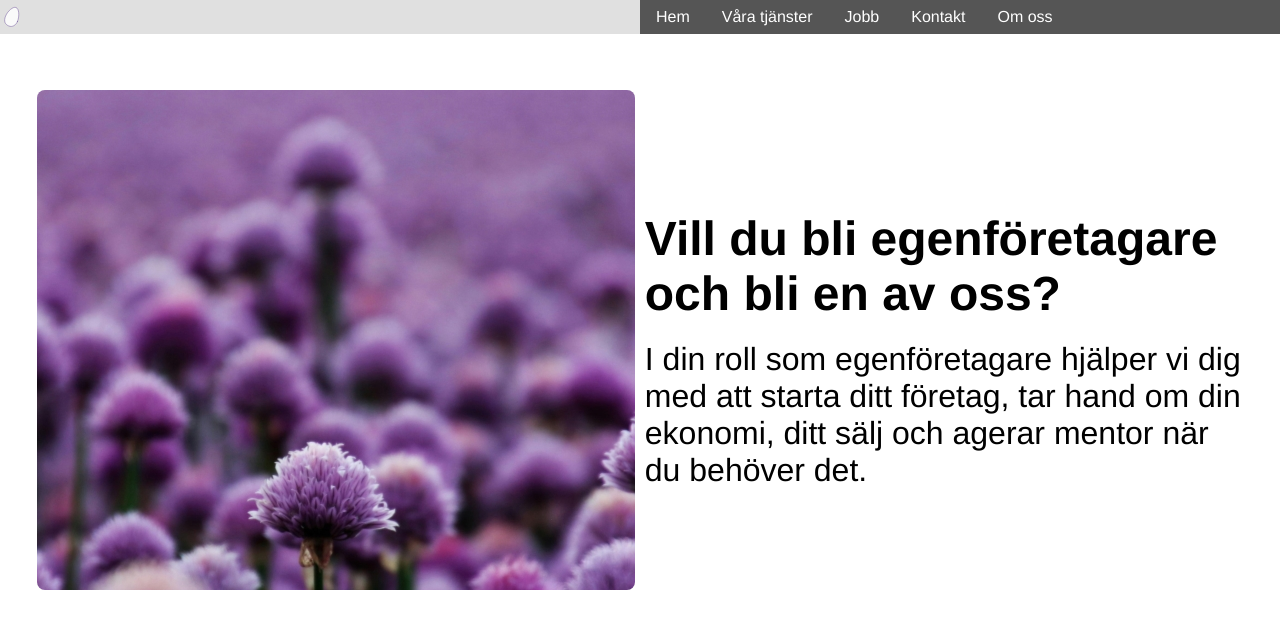
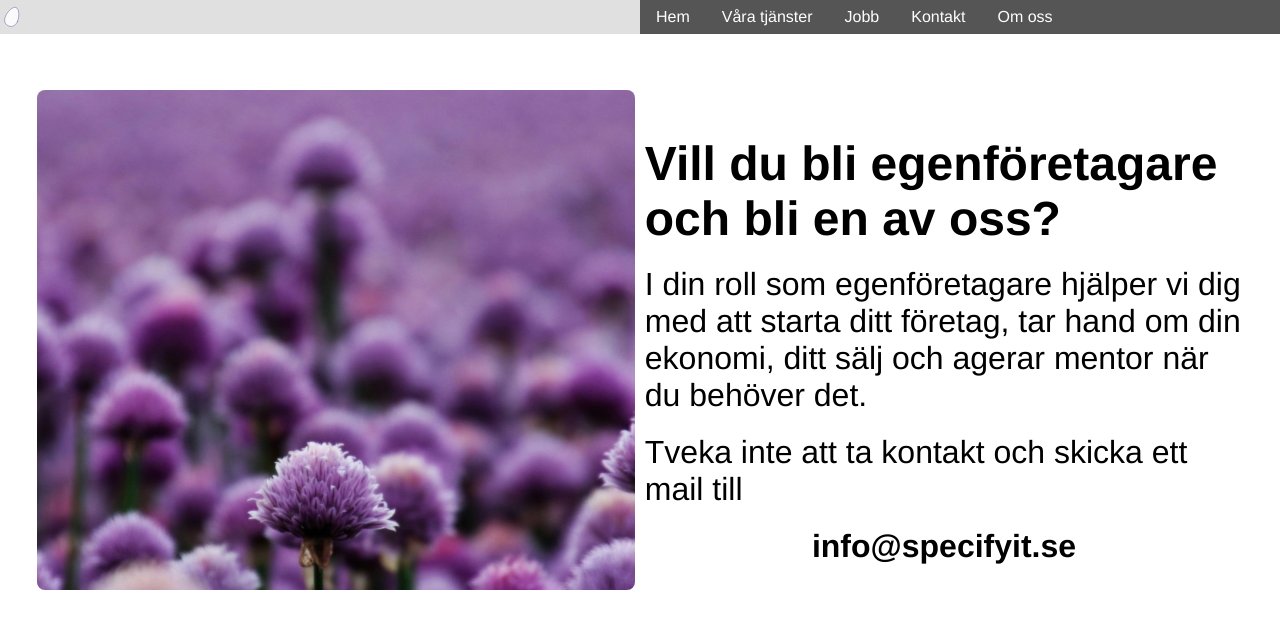
Before and after one commit to Specify-IT/homepage, a React (Create React App) app in the folder homepage/: page /homepage/work in a window 1280 px wide. Shown: the top 628 px of the page. Built offline with nearby package versions, Linux system fonts and the light colour scheme.

Commit message:
Added contact info

```diff
--- /dev/null
+++ b/homepage/src/components/grid-text/B.tsx
@@ -0,0 +1,16 @@
+import styled from "styled-components";
+
+const Span = styled.span`
+  padding-top: 20px;
+  font-weight: 600;
+`;
+
+type BProps = {
+  text: string;
+}
+
+const B = ({text}: BProps) => {
+  return <Span>{text}</Span>
+};
+
+export default B;
--- a/homepage/src/pages/Contact.tsx
+++ b/homepage/src/pages/Contact.tsx
@@ -1,4 +1,5 @@
 import BaseGrid from "../base-styled-components/BaseGrid";
+import B from "../components/grid-text/B";
 import GridText from "../components/grid-text/GridText";
 import H2 from "../components/grid-text/H2";
 import Span from "../components/grid-text/Span";
@@ -10,7 +11,8 @@ const Contact = () => {
         <>
           <H2 text='Vill du veta mer om vad vi kan göra för er?' />
           <Span text='Vill du veta mer om oss eller våra tjänster och erbjudanden?' />
-          <Span text='Tveka inte att ta kontakt med någon av oss nedanför eller skicka ett mail till info@specifyit.se' />
+          <Span text='Tveka inte att ta kontakt och skicka ett mail till ' />
+          <B text='info@specifyit.se' />
         </>
       </GridText>
     </BaseGrid>
--- a/homepage/src/pages/Work.tsx
+++ b/homepage/src/pages/Work.tsx
@@ -4,6 +4,7 @@ import Picture from "../components/Picture";
 import join from '../assets/images/join.jpg';
 import H2 from "../components/grid-text/H2";
 import Span from "../components/grid-text/Span";
+import B from "../components/grid-text/B";
 
 const Work = () => {
   return (
@@ -13,6 +14,8 @@ const Work = () => {
         <>
           <H2 text='Vill du bli egenföretagare och bli en av oss?' />
           <Span text='I din roll som egenföretagare hjälper vi dig med att starta ditt företag, tar hand om din ekonomi, ditt sälj och agerar mentor när du behöver det.' />
+          <Span text='Tveka inte att ta kontakt och skicka ett mail till ' />
+          <B text='info@specifyit.se' />
         </>
       </GridText>
     </BaseGrid>
```
